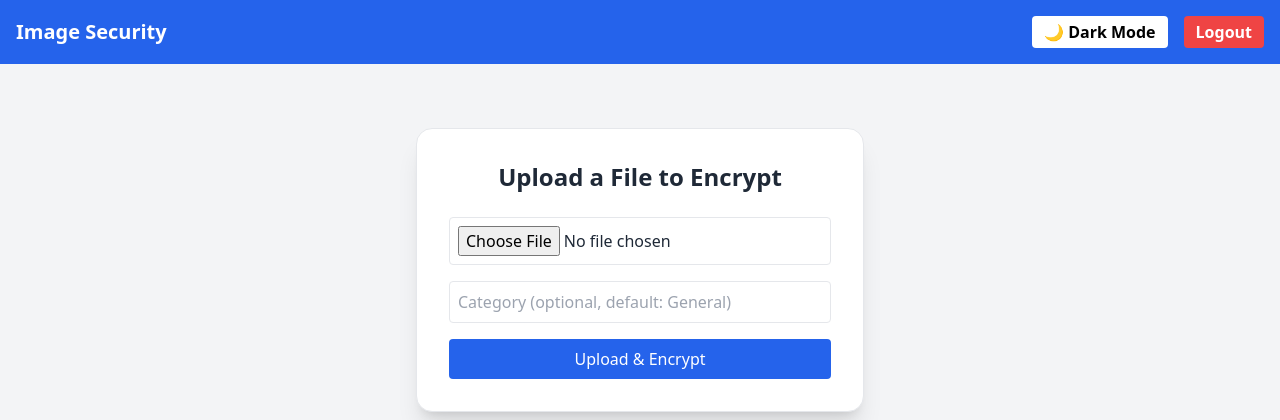
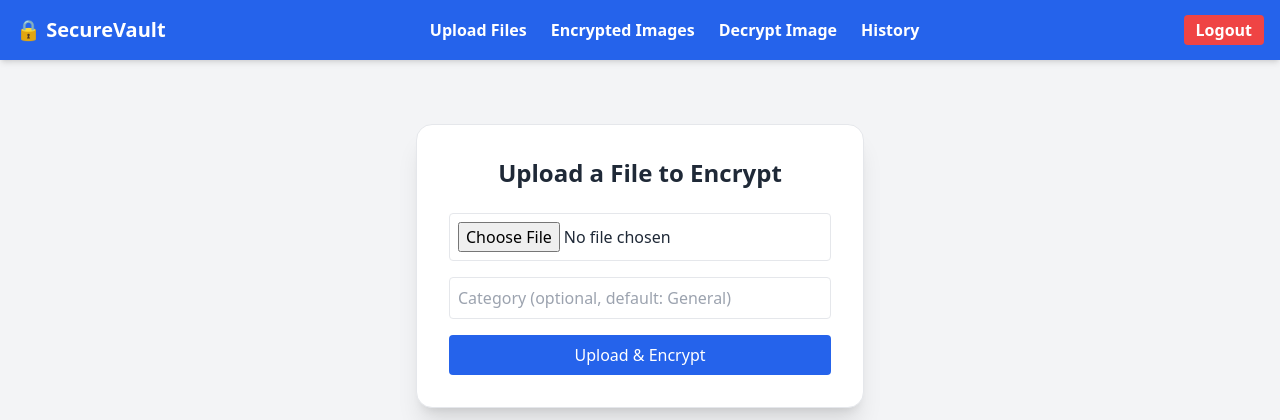
Before and after one commit to NagendraSatyaPrasad/Secured_Image_System, a Flask app: page / in a window 1280 px wide. Shown: the top 420 px of the page. Run offline with Flask 3, Linux system fonts and the light colour scheme; a user stored in the database is signed in; some libraries are stand-ins or nearby versions.

Commit message:
Enhance navbar with logo and navigation links
Updated the navbar to include a logo, additional navigation links, and a logout confirmation script.

```diff
--- a/Secured Image System/templates/navbar.html
+++ b/Secured Image System/templates/navbar.html
@@ -1,15 +1,30 @@
-<nav id="navbar" class="bg-blue-600 text-white p-4 flex justify-between items-center">
-  <a href="{{ url_for('dashboard') }}" class="text-xl font-bold">Image Security</a>
-  <div class="space-x-4 flex items-center">
-    <button id="darkModeToggle"
-            class="px-3 py-1 rounded bg-white text-black font-semibold transition">
-      🌙 Dark Mode
-    </button>
-    {% if session.get('user') %}
-      <a href="{{ url_for('auth.logout') }}"
-         class="px-3 py-1 rounded bg-red-500 hover:bg-red-600 text-white font-semibold">
+<nav id="navbar" class="bg-blue-600 text-white p-4 flex items-center shadow-md">
+  <!-- Logo on the left -->
+  <a href="{{ url_for('index') }}" class="text-xl font-bold">🔒 SecureVault</a>
+
+  {% if session.get('user') %}
+    <!-- Centered nav links -->
+    <div class="flex-1 flex justify-center space-x-6">
+      <a href="{{ url_for('index') }}" class="hover:text-gray-200 font-semibold">Upload Files</a>
+      <a href="{{ url_for('dashboard') }}" class="hover:text-gray-200 font-semibold">Encrypted Images</a>
+      <a href="{{ url_for('decrypt') }}" class="hover:text-gray-200 font-semibold">Decrypt Image</a>
+      <a href="{{ url_for('history') }}" class="hover:text-gray-200 font-semibold">History</a>
+    </div>
+
+    <!-- Logout button on the right -->
+    <div class="ml-auto">
+      <a id="logoutButton" href="{{ url_for('auth.logout') }}"
+         class="bg-red-500 hover:bg-red-600 text-white px-3 py-1 rounded font-semibold">
         Logout
       </a>
-    {% endif %}
-  </div>
+    </div>
+  {% endif %}
 </nav>
+<script>
+  // Confirm logout
+  document.getElementById('logoutButton')?.addEventListener('click', function(event) {
+    if (!confirm('Are you sure you want to logout?')) {
+      event.preventDefault();
+    }
+  });
+</script>
```
